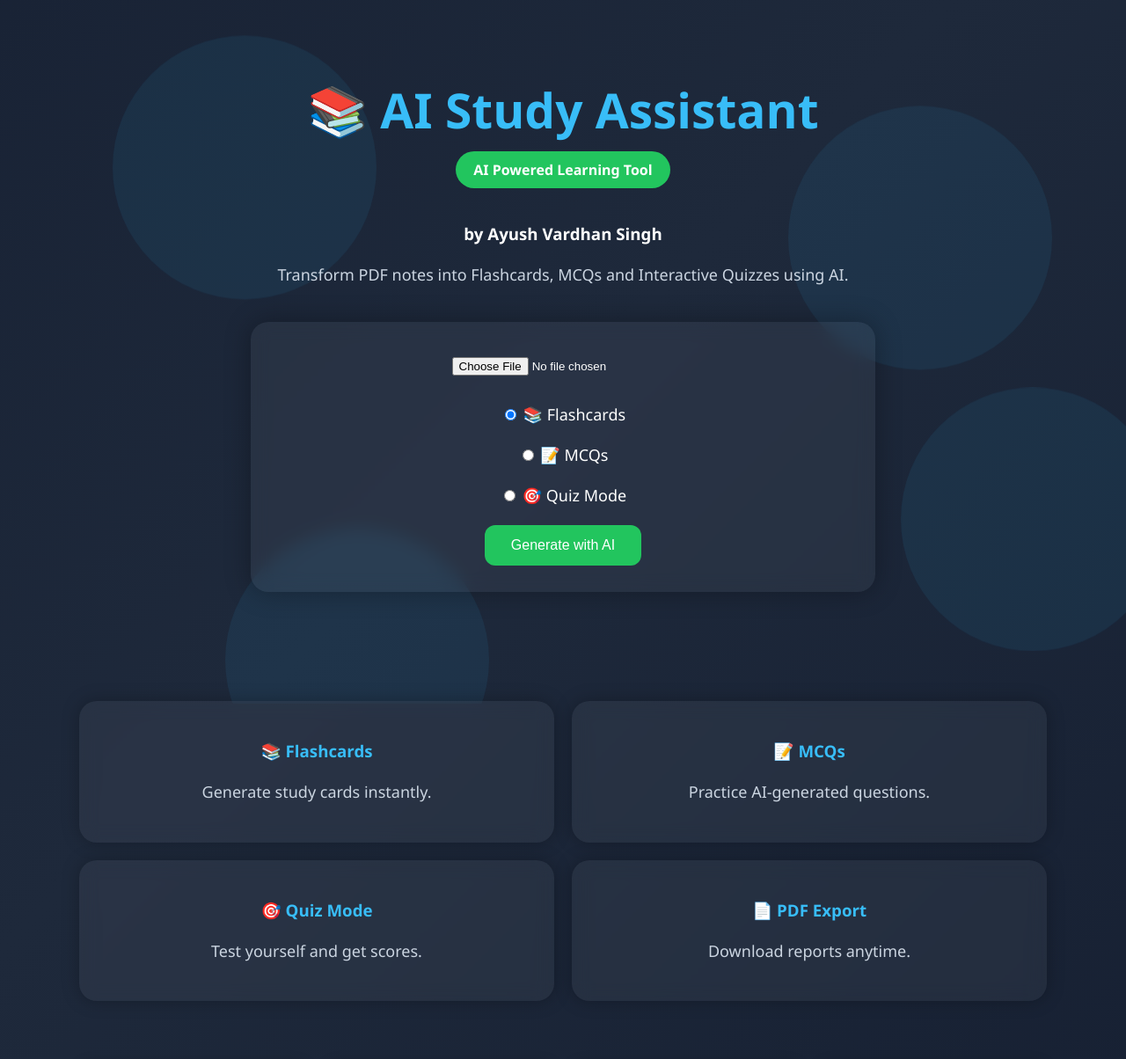
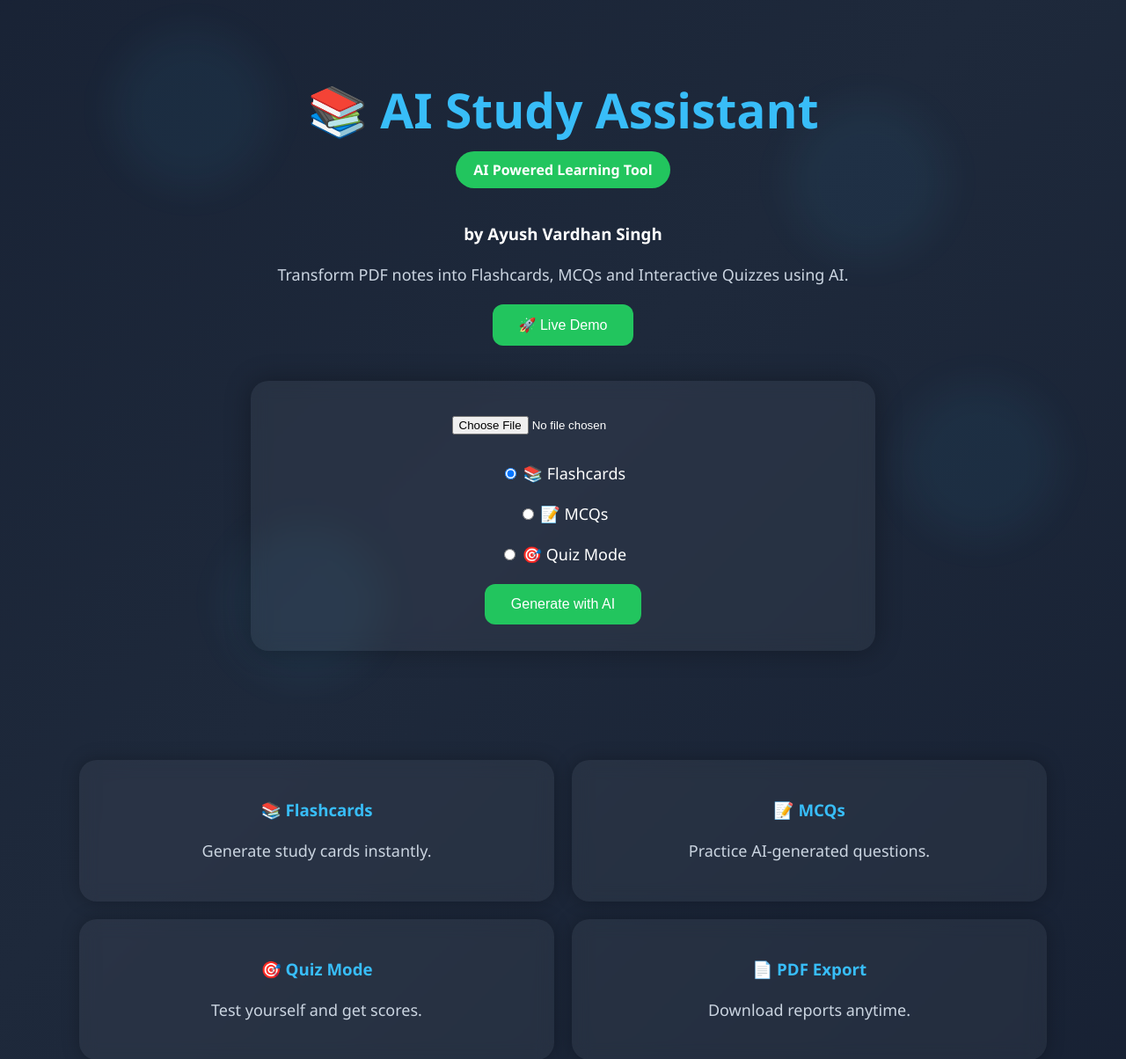
Before and after one commit to AyushVardhanOG/AI-Flashcard-Generator, a Flask app: page / in a window 1280 px wide. Shown: the top 1204 px of the page at 88% size. Run offline with Flask 3, Linux system fonts and the light colour scheme.

Commit message:
Improved landing page UI

```diff
--- a/static/style.css
+++ b/static/style.css
@@ -269,15 +269,20 @@ body{
 }
 
 .background span{
+
     position:absolute;
     display:block;
-    width:300px;
-    height:300px;
+
+    width:180px;
+    height:180px;
+
     border-radius:50%;
 
-    background:rgba(56,189,248,0.08);
+    background:rgba(56,189,248,0.05);
 
-    animation:float 20s linear infinite;
+    filter:blur(20px);
+
+    animation:float 20s ease-in-out infinite;
 }
 
 .background span:nth-child(1){
--- a/templates/index.html
+++ b/templates/index.html
@@ -28,6 +28,19 @@
         Transform PDF notes into Flashcards,
         MCQs and Interactive Quizzes using AI.
     </p>
+
+    <div style="margin-top:20px;">
+
+    <a href="https://ai-study-generator.onrender.com"
+       target="_blank">
+
+        <button>
+            🚀 Live Demo
+        </button>
+
+    </a>
+
+</div>
 
     <form action="/upload"
           method="POST"
```
